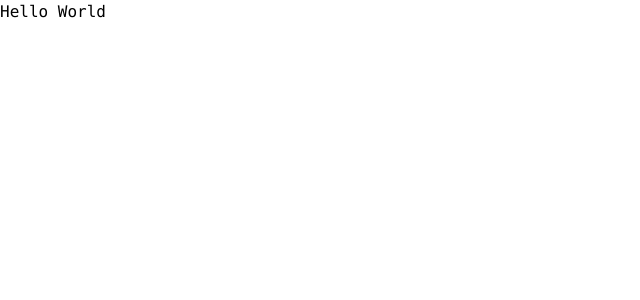
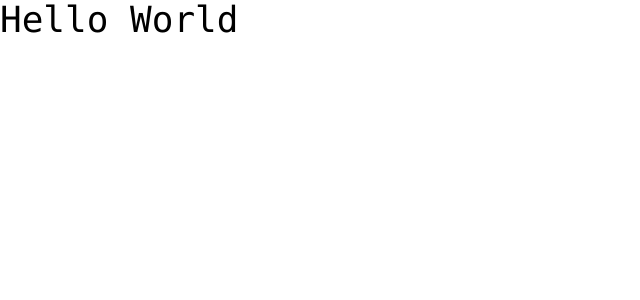
Before and after one commit to mdgabx/todo-typescript-with-react, a React (Create React App) app: page / in a window 1280 px wide. Shown: the top 300 px of the page, without its empty margins (0-640 px from the left). Built offline with nearby package versions, Linux system fonts and the light colour scheme.

Commit message:
adding the font-size

```diff
--- a/src/App.tsx
+++ b/src/App.tsx
@@ -4,7 +4,7 @@ import './App.css';
 function App() {
   return (
     <div className="App">
-      <h1 className="text-left">
+      <h1 className="text-left text-4xl">
         Hello World
       </h1>
     </div>
```
